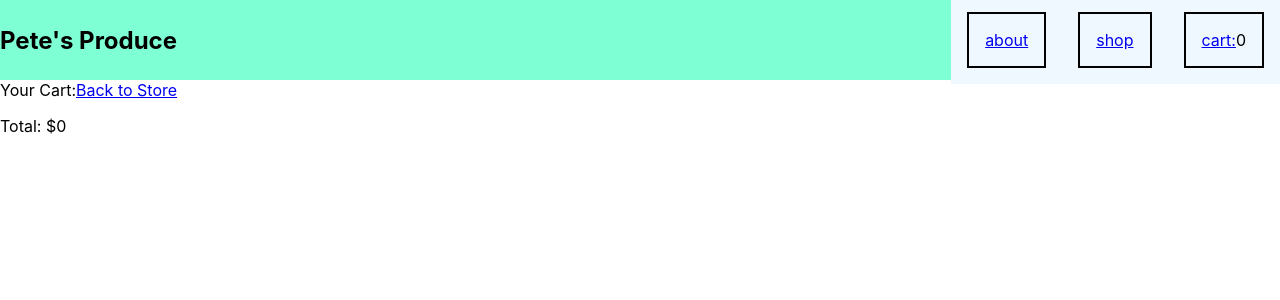
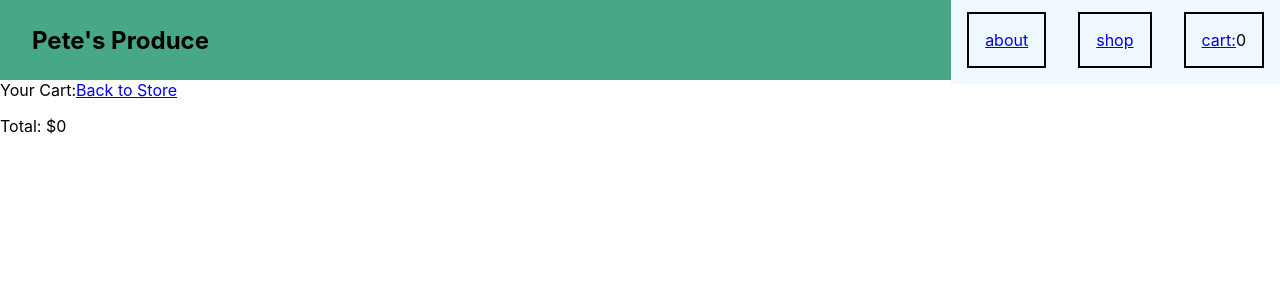
Before and after one commit to sbusenba/odin-shopping-cart, a React (Create React App) app: page /cart in a window 1280 px wide. Shown: the top 300 px of the page. Built offline with nearby package versions, Linux system fonts and the light colour scheme.

Commit message:
update background color for nav.

```diff
--- a/src/styles/store.css
+++ b/src/styles/store.css
@@ -1,12 +1,13 @@
 .navDiv{
     position:sticky;
     top:0px;
-    background-color: aquamarine;
+    background-color: rgb(72, 167, 135);
     display:flex;
     flex-direction: row;
     align-items: center;
     justify-content: space-between;
     height:10vh;
+    z-index: 1;
 }
 
 .navDiv>ul{
@@ -16,3 +17,6 @@
 .navDiv>ul>li{
      background-color: aliceblue;
 }
+.navDiv h1{
+    margin:2rem;
+}
```
